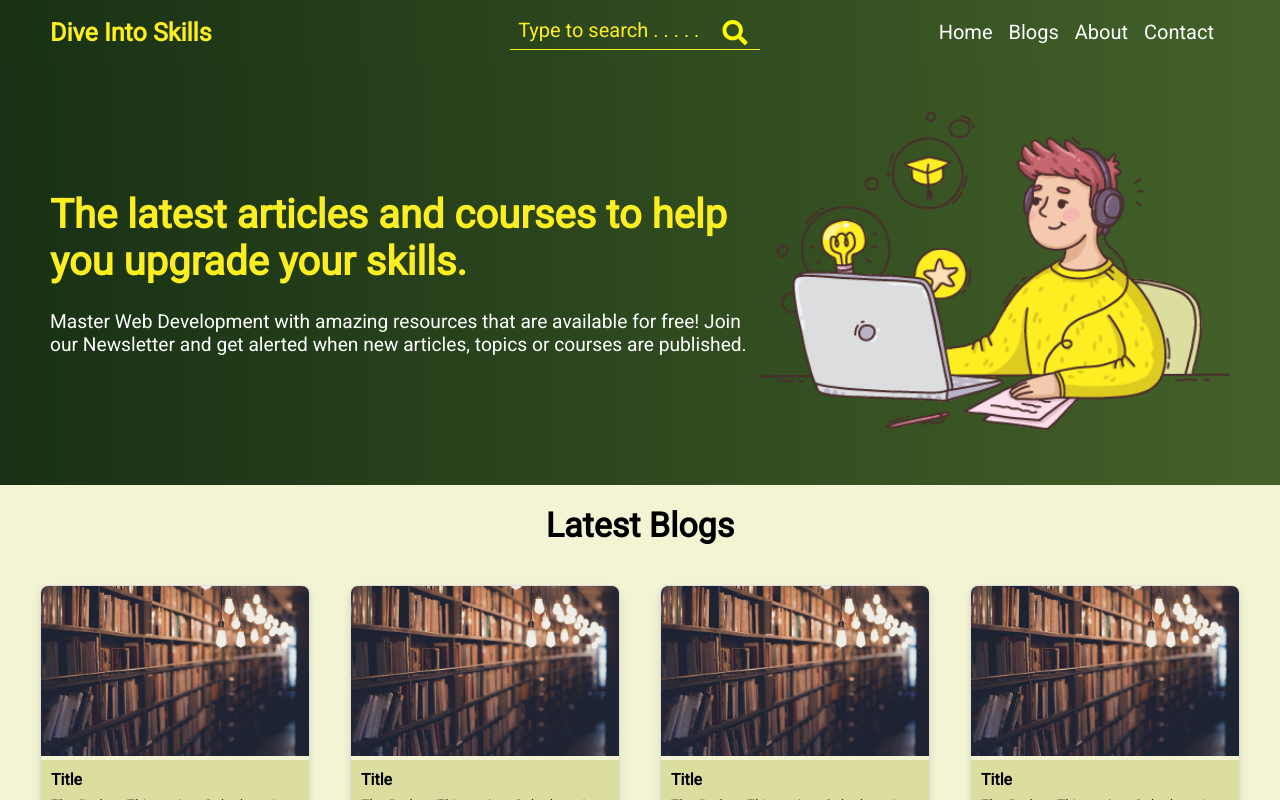
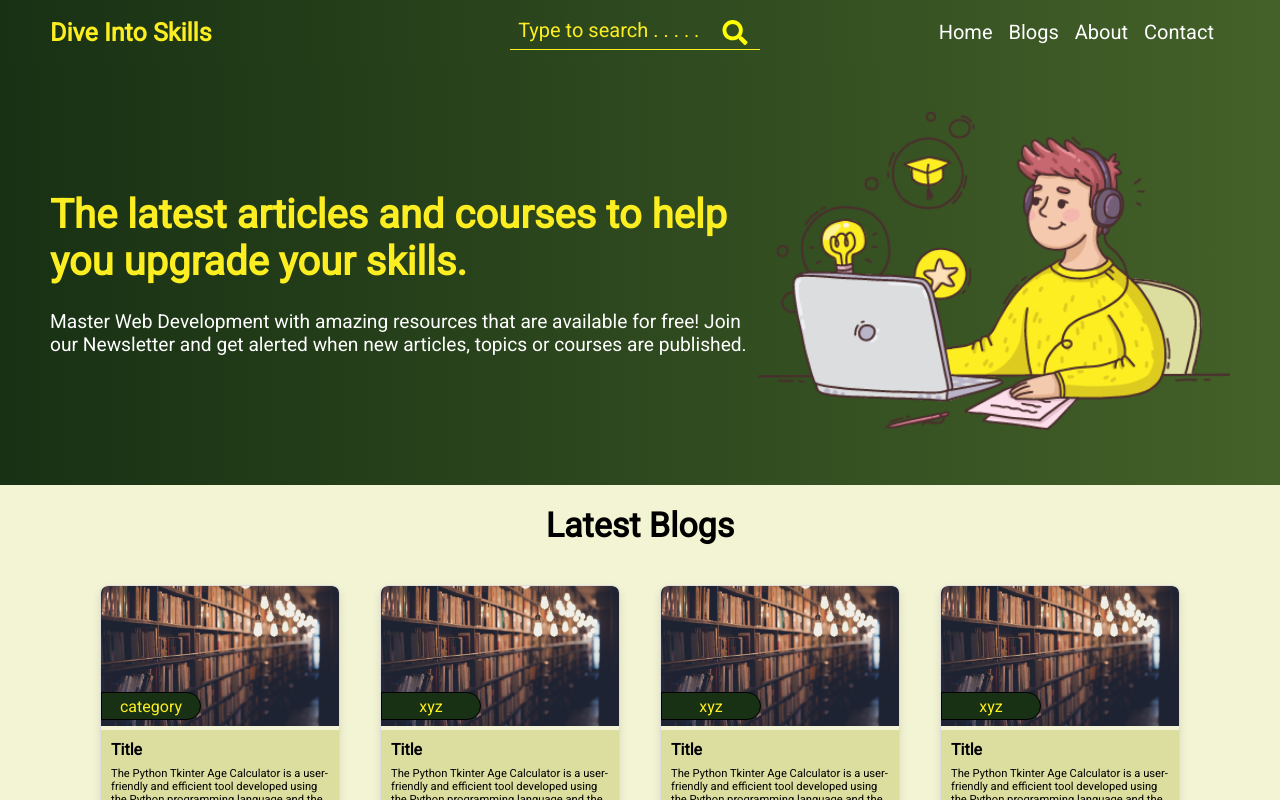
Before and after one commit to sahilbhardwaj-tmpl/DiveIntoSkills, a React (Vite) app: page / in a window 1280 px wide. Shown: the top 800 px of the page. Built offline with nearby package versions, Linux system fonts and the light colour scheme.

Commit message:
Added category over image

```diff
--- a/src/components/Card/CardBuilder.jsx
+++ b/src/components/Card/CardBuilder.jsx
@@ -1,9 +1,14 @@
-import React from 'react'
-import './CardBuilderStyles.css'
+import React from "react";
+import "./CardBuilderStyles.css";
 function Card(props) {
+  console.log(props.category);
   return (
     <div className="card">
-      <img src={props.img} alt={'blog Image'} className="card-image" />
+      <div className="image_container">
+        <img src={props.img} alt={"blog Image"} className="card-image" />
+        <div class="category-text">{props.category}</div>
+      </div>
+
       <div className="card-content">
         <h2 className="card-title">{props.title}</h2>
         <p className="card-description">{props.description}</p>
@@ -13,7 +18,7 @@ function Card(props) {
         </div>
       </div>
     </div>
-  )
+  );
 }
 
-export default Card
+export default Card;
--- a/src/components/Card/CardBuilderStyles.css
+++ b/src/components/Card/CardBuilderStyles.css
@@ -1,5 +1,5 @@
 .card {
-    width: 270px;
+    width: 240px;
     border: 1px solid #ddd;
     border-radius: 8px;
     overflow: hidden;
@@ -9,9 +9,37 @@
 
   .card-image {
     width: 100%;
-    height: 170px;
+    height: 140px;
     object-fit: cover;
   }
+  .image_container {
+    position: relative;
+    display: inline-block;
+  }
+  .card-image {
+    width: 100%;
+    height: 140px;
+    object-fit: cover;
+  }
+  .category-text{
+    display: flex;
+    position: absolute;
+    right: 40px;
+    bottom: 0;
+    left: 0;
+    border: 1px solid black;
+    border-radius: 0px 20px 20px 0px;
+    background: #183114;
+    padding: 10px;
+    margin-bottom: 10px;
+    color: #FCEE21;
+    font-size: 16px;
+    justify-content: center;
+    align-items: center;
+    height: 28px;
+    width: 100px;
+  }
+
 
   .card-content {
     background-color: #DCDE9F;
@@ -25,7 +53,7 @@
 
   .card-description {
     color: black;
-    font-size: 0.9em;
+    font-size: 0.7em;
   }
 
   .card-footer {
--- a/src/components/Card/CardData.jsx
+++ b/src/components/Card/CardData.jsx
@@ -3,50 +3,67 @@ const CardData=[{
     blogImg:blogImg,
     title:'Title',
     description:'The Python Tkinter Age Calculator is a user-friendly and efficient tool developed using the Python programming language and the Tkinter graphical user interface (GUI) module. This application enables users to calculate their age ',
-    author:'John'
+    author:'John',
+    category:'category',
+    date:'20-12-202',
 },{
     blogImg:blogImg,
     title:'Title',
     description:'The Python Tkinter Age Calculator is a user-friendly and efficient tool developed using the Python programming language and the Tkinter graphical user interface (GUI) module. This application enables users to calculate their age',
-    author:'John'
+    author:'John',
+    date:'20-12-202',
+    category:'xyz'
 },{
     blogImg:blogImg,
     title:'Title',
     description:'The Python Tkinter Age Calculator is a user-friendly and efficient tool developed using the Python programming language and the Tkinter graphical user interface (GUI) module. This application enables users to calculate their age',
-    author:'John'
+    author:'John',
+    date:'20-12-202',
+    category:'xyz'
 },{
     blogImg:blogImg,
     title:'Title',
     description:'The Python Tkinter Age Calculator is a user-friendly and efficient tool developed using the Python programming language and the Tkinter graphical user interface (GUI) module. This application enables users to calculate their age',
-    author:'John'
+    author:'John',
+    date:'20-12-202',
+    category:'xyz'
 },{
     blogImg:blogImg,
     title:'Title',
     description:'The Python Tkinter Age Calculator is a user-friendly and efficient tool developed using the Python programming language and the Tkinter graphical user interface (GUI) module. This application enables users to calculate their age',
-    author:'John'
+    author:'John',
+    date:'20-12-202',
+    category:'xyz'
 },{
     blogImg:blogImg,
     title:'Title',
     description:'The Python Tkinter Age Calculator is a user-friendly and efficient tool developed using the Python programming language and the Tkinter graphical user interface (GUI) module. This application enables users to calculate their age',
-    author:'John'
+    author:'John',
+    date:'20-12-202',
+    category:'xyz'
 },
 {
     blogImg:blogImg,
     title:'Title',
     description:'The Python Tkinter Age Calculator is a user-friendly and efficient tool developed using the Python programming language and the Tkinter graphical user interface (GUI) module. This application enables users to calculate their age',
-    author:'John'
+    author:'John',
+    date:'20-12-202',
+    category:'xyz'
 },
 {
     blogImg:blogImg,
     title:'Title',
     description:' Python Tkinter Age Calculator is a user-friendly and efficient tool developed using the Python programming language and the Tkinter graphical user interface (GUI) module. This application enables users to calculate their age',
     date:'20-12-202',
-    author:'John'
+    author:'John',
+    category:'xyz'
 },
 {
     blogImg:blogImg,
     title:'Title',
     description:'The Python Tkinter Age Calculator is a user-friendly and efficient tool developed using the Python programming language and the Tkinter graphical user interface (GUI) module. This application enables users to calculate their age',
-    author:'John'
+    author:'John',
+    date:'20-12-202',
+    category:'xyz'
 }]
 export default CardData
--- a/src/pages/Home/Home.jsx
+++ b/src/pages/Home/Home.jsx
@@ -23,7 +23,9 @@ function Home() {
                   title={data.title}
                   description={data.description}
                   date={data.date}
-                  author={data.author} />
+                  author={data.author}
+                  category={data.category} />
+
               </Link>
 
             )
@@ -49,7 +51,9 @@ function Home() {
             title={data.title}
             description={data.description}
             date={data.date}
-            author={data.author} />
+            author={data.author}
+            category={data.category}
+            />
             </Link>
 
 
```
